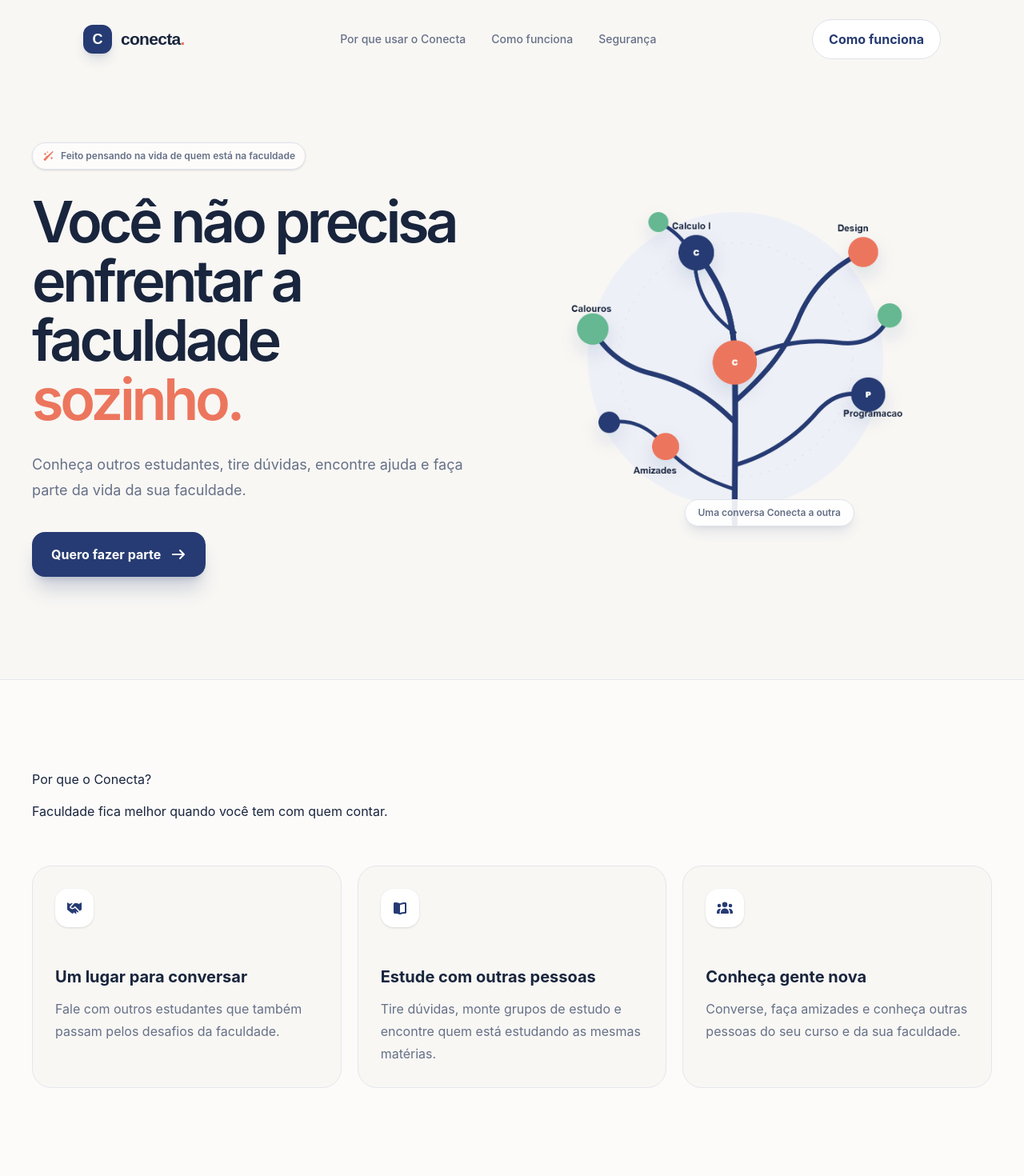
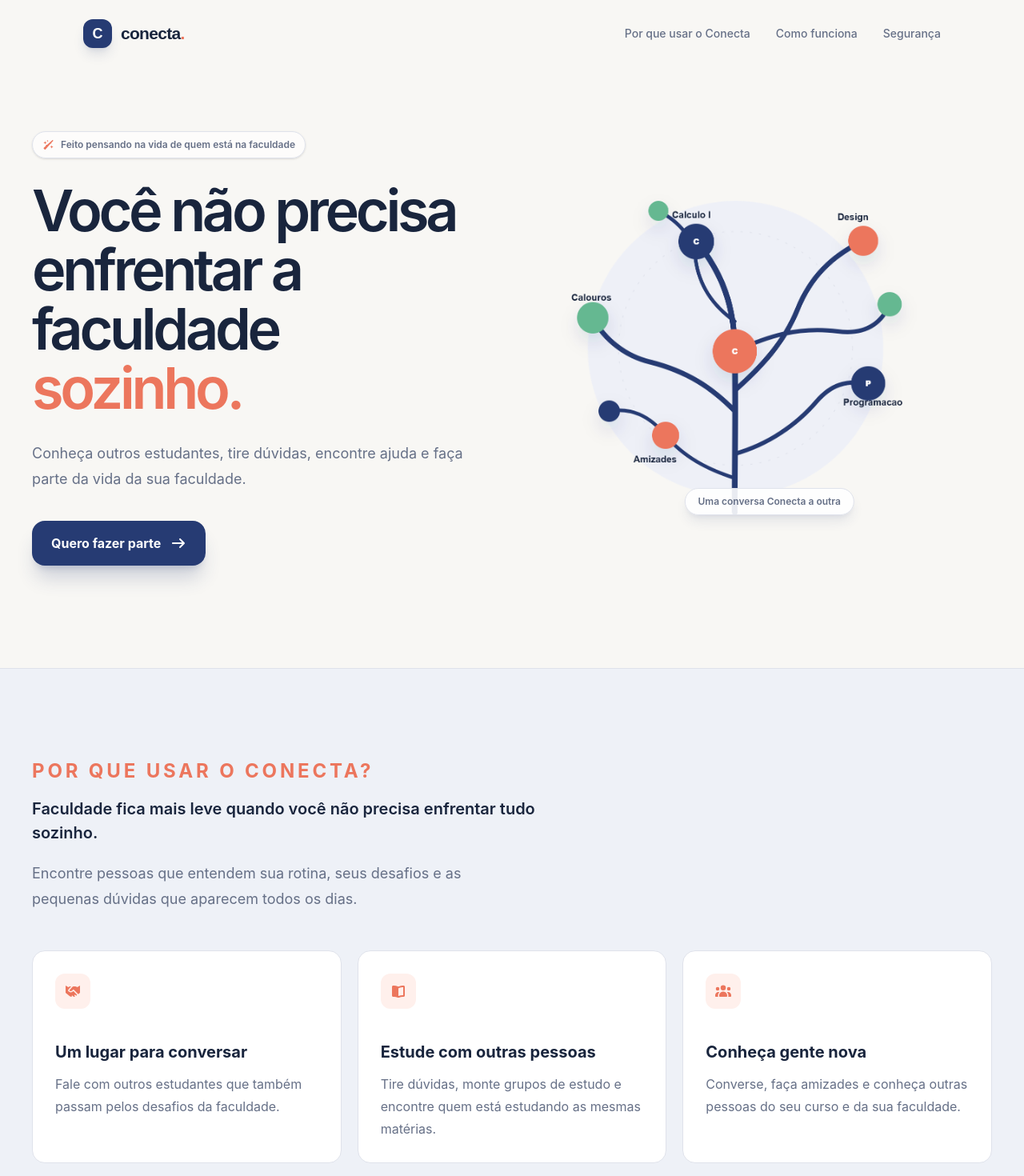
Before and after one commit to Conecta-devs/Conecta-frontend, a Vue app: page / in a window 1280 px wide. Shown: the top 1470 px of the page at 80% size. Built offline with nearby package versions, Linux system fonts and the light colour scheme.

Commit message:
EA Landpage

```diff
--- a/src/components/Landpage.vue
+++ b/src/components/Landpage.vue
@@ -69,6 +69,7 @@ const passos = [
 <template>
   <div class="min-h-screen overflow-hidden bg-[#f8f7f4] text-[#19253d]">
     <header
+
       class="relative z-20 mx-auto flex min-w-6xl max-w-dvh items-center justify-between px-6 py-6 lg:px-10"
     >
       <a href="#inicio" class="flex items-center gap-[11px]" aria-label="Conecta, início">
@@ -96,12 +97,6 @@ const passos = [
         <a class="transition-colors hover:text-[#263b73]" href="#seguranca"> Segurança </a>
       </nav>
 
-      <a
-        href="#como-funciona"
-        class="hidden items-center justify-center gap-2 rounded-full border border-[#dfe2eb] bg-white px-5 py-3 font-bold md:block text-[#263b73] transition-colors hover:border-[#263b73]"
-      >
-        Como funciona
-      </a>
 
       <button
         class="rounded-xl p-2 text-[#263b73] md:hidden"
@@ -188,30 +183,37 @@ const passos = [
 
       <section
         id="por-que"
-        class="border-y border-[#e5e6eb] bg-white/60 px-6 py-20 lg:px-10 lg:py-28"
+        class="border-y border-[#dfe2eb] bg-[#eef1f7] px-6 py-20 lg:px-10 lg:py-28"
       >
         <div class="mx-auto max-w-7xl">
-          <div class="max-w-xl">
-            <p class="eyebrow">Por que o Conecta?</p>
+          <div class="max-w-2xl">
+            <p class="eyebrow text-2xl font-bold uppercase tracking-[0.16em] text-[#ec765d]">
+              Por que usar o Conecta?
+            </p>
 
-            <h2 class="section-title mt-4">
-              Faculdade fica melhor quando você tem com quem contar.
+            <h2 class="section-title mt-4 text-[1.25rem] font-semibold text-[#19253d]">
+              Faculdade fica mais leve quando você não precisa enfrentar tudo sozinho.
             </h2>
+
+            <p class="mt-5 max-w-xl text-lg leading-8 text-[#667087]">
+              Encontre pessoas que entendem sua rotina, seus desafios e as pequenas dúvidas que
+              aparecem todos os dias.
+            </p>
           </div>
 
-          <div class="mt-14 grid gap-5 md:grid-cols-3">
+          <div class="mt-12 grid gap-5 select-none md:grid-cols-3">
             <article
               v-for="beneficio in beneficios"
               :key="beneficio.title"
-              class="rounded-3xl border border-[#e5e6eb] bg-[#f8f7f4] p-7 transition-transform hover:-translate-y-1"
+              class="cursor-pointer rounded-2xl border border-[#dfe2eb] bg-white p-7 transition-all duration-300 hover:-translate-y-1 hover:border-[#ec765d] hover:shadow-lg hover:shadow-[#263b73]/10"
             >
               <div
-                class="mb-12 grid h-12 w-12 place-items-center rounded-2xl bg-white text-[#263b73] shadow-sm"
+                class="mb-10 grid h-11 w-11 place-items-center rounded-xl bg-[#fff0ec] text-[#ec765d]"
               >
                 <font-awesome-icon :icon="beneficio.icon" />
               </div>
 
-              <h3 class="text-xl font-bold">
+              <h3 class="text-xl font-bold text-[#19253d]">
                 {{ beneficio.title }}
               </h3>
 
@@ -226,7 +228,7 @@ const passos = [
       <!-- COMO FUNCIONA -->
 
       <section id="como-funciona" class="mx-auto max-w-7xl px-6 py-20 lg:px-10 lg:py-32">
-        <div class="grid gap-14 lg:grid-cols-[.8fr_1.2fr] lg:gap-24">
+        <div class="grid ga -14 lg:grid-cols-[.8fr_1.2fr] lg:gap-24">
           <div>
             <p class="eyebrow select-none">Como funciona</p>
 
@@ -273,7 +275,7 @@ const passos = [
 
       <!-- COMUNIDADE -->
 
-      <section id="comunidade" class="px-6 pb-20 lg:px-10 lg:pb-28 p-8">
+      <section id="comunidade"  class="px-6 pb-20 lg:px-10 lg:pb-28 p-8">
         <div
           class="mx-auto max-w-7xl overflow-hidden rounded-[1rem] bg-[#263b73] px-8 py-14 text-center text-white sm:px-12 lg:py-20"
         >
```
